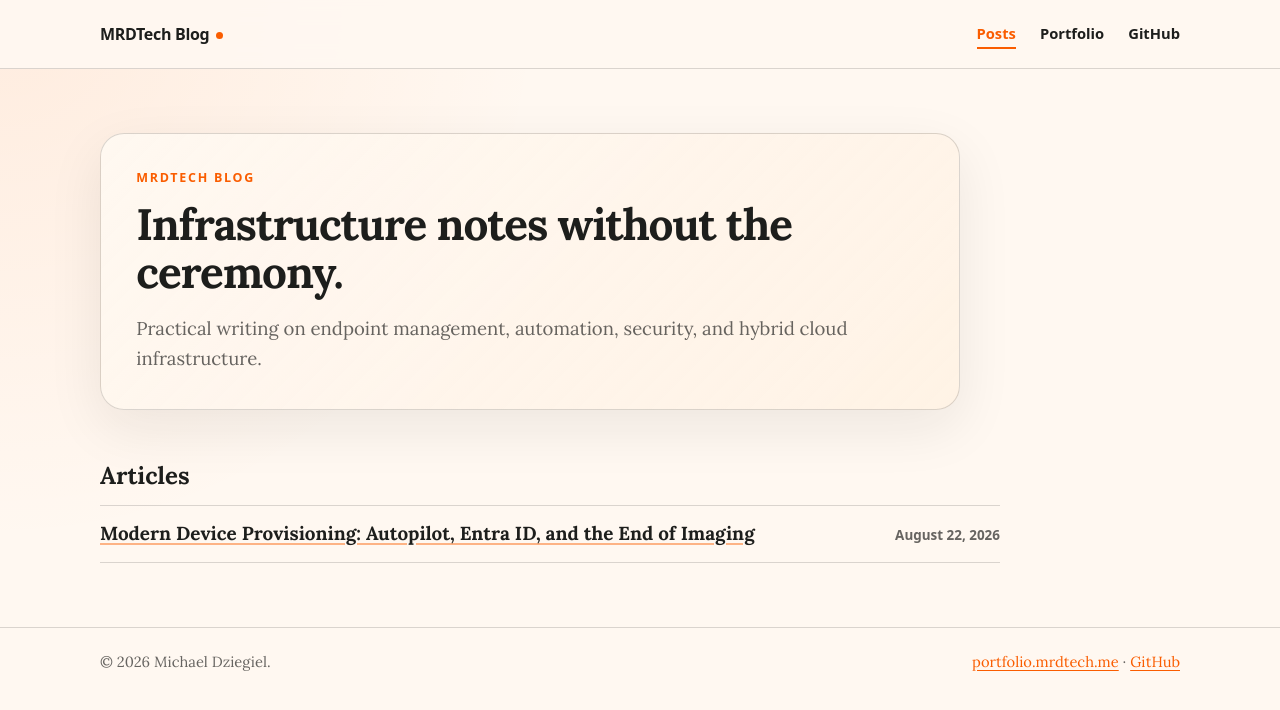
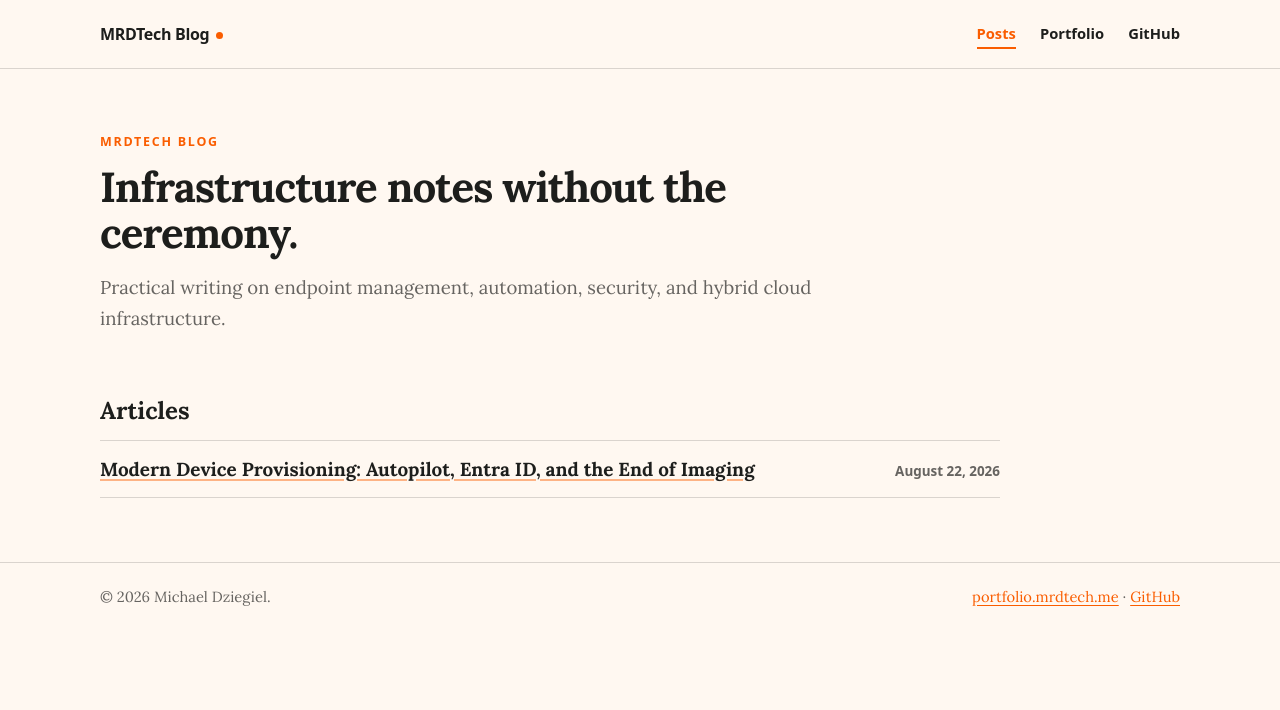
Before and after one commit to mdziegiel/mrdtech-blog, a Jekyll site: the page built from index.md, in a window 1280 px wide. Shown: the top 710 px of the page. Built offline with Jekyll 4.4.1, drawn with Linux system fonts in a browser that asks for light colours.

Commit message:
style: simplify blog homepage presentation

```diff
--- a/assets/css/main.css
+++ b/assets/css/main.css
@@ -25,9 +25,7 @@ body {
   min-height: 100vh;
   font-family: var(--body-font);
   color: var(--heavy-metal);
-  background:
-    radial-gradient(circle at top left, rgba(250, 93, 0, 0.08), transparent 34rem),
-    var(--bridal-heath);
+  background: var(--bridal-heath);
 }
 
 a {
@@ -124,14 +122,9 @@ a:hover {
   padding-block: clamp(2.25rem, 5vw, 4.5rem);
 }
 
-.intro-card {
-  max-width: 860px;
-  margin-bottom: clamp(2rem, 5vw, 3.25rem);
-  padding: clamp(1.4rem, 4vw, 2.2rem);
-  border: 1px solid var(--border);
-  border-radius: 24px;
-  background: linear-gradient(135deg, rgba(255, 248, 241, 0.96), rgba(255, 241, 226, 0.78));
-  box-shadow: var(--shadow);
+.blog-intro {
+  max-width: 820px;
+  margin-bottom: clamp(2.4rem, 6vw, 4rem);
 }
 
 .eyebrow {
@@ -144,11 +137,11 @@ a:hover {
   text-transform: uppercase;
 }
 
-.intro-card h1 {
+.blog-intro h1 {
   margin: 0;
   color: var(--heavy-metal);
   font-family: var(--body-font);
-  font-size: clamp(2rem, 4vw, 44px);
+  font-size: clamp(2rem, 4vw, 42px);
   font-weight: 700;
   line-height: 1.1;
   letter-spacing: -0.025em;
@@ -164,7 +157,7 @@ a:hover {
   letter-spacing: -0.025em;
 }
 
-.intro-card p:not(.eyebrow) {
+.blog-intro p:not(.eyebrow) {
   max-width: 74ch;
   margin: 1rem 0 0;
   color: var(--muted);
--- a/index.md
+++ b/index.md
@@ -9,7 +9,7 @@ image:
   alt: MRDTech Blog branded social preview image
 ---
 
-<section class="intro-card" aria-labelledby="blog-title">
+<section class="blog-intro" aria-labelledby="blog-title">
   <p class="eyebrow">MRDTech Blog</p>
   <h1 id="blog-title">Infrastructure notes without the ceremony.</h1>
   <p>Practical writing on endpoint management, automation, security, and hybrid cloud infrastructure.</p>
```
